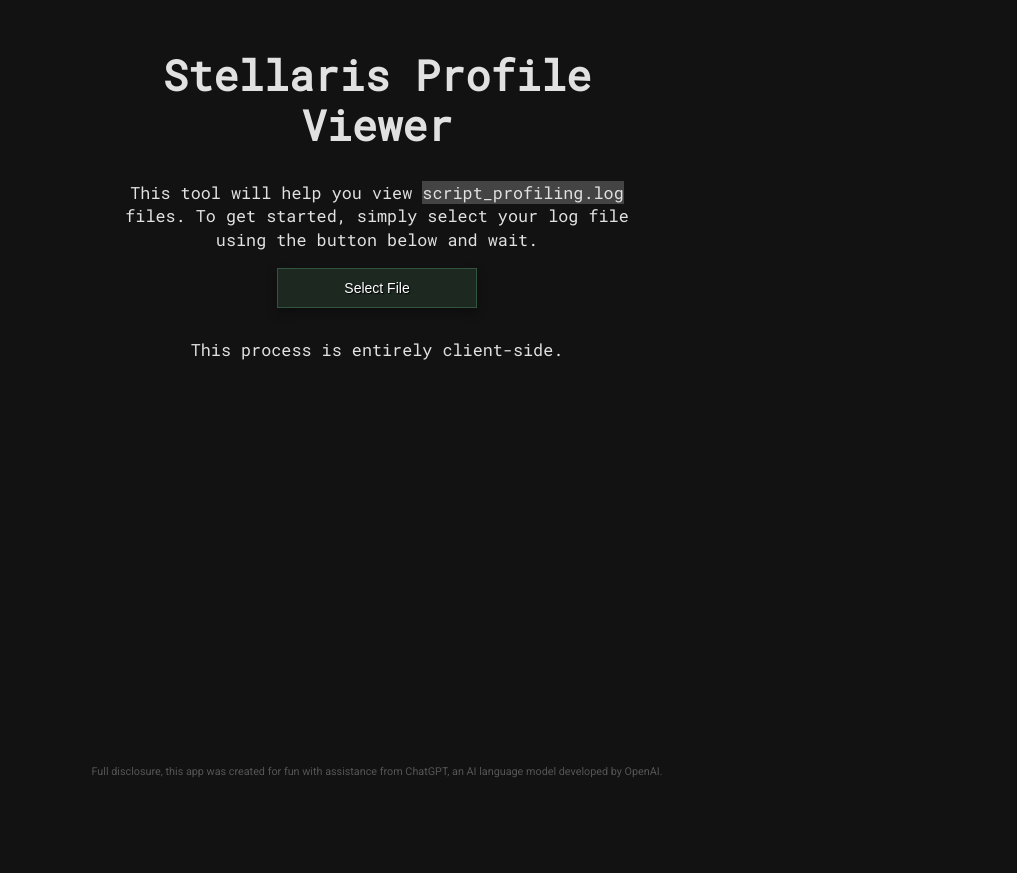
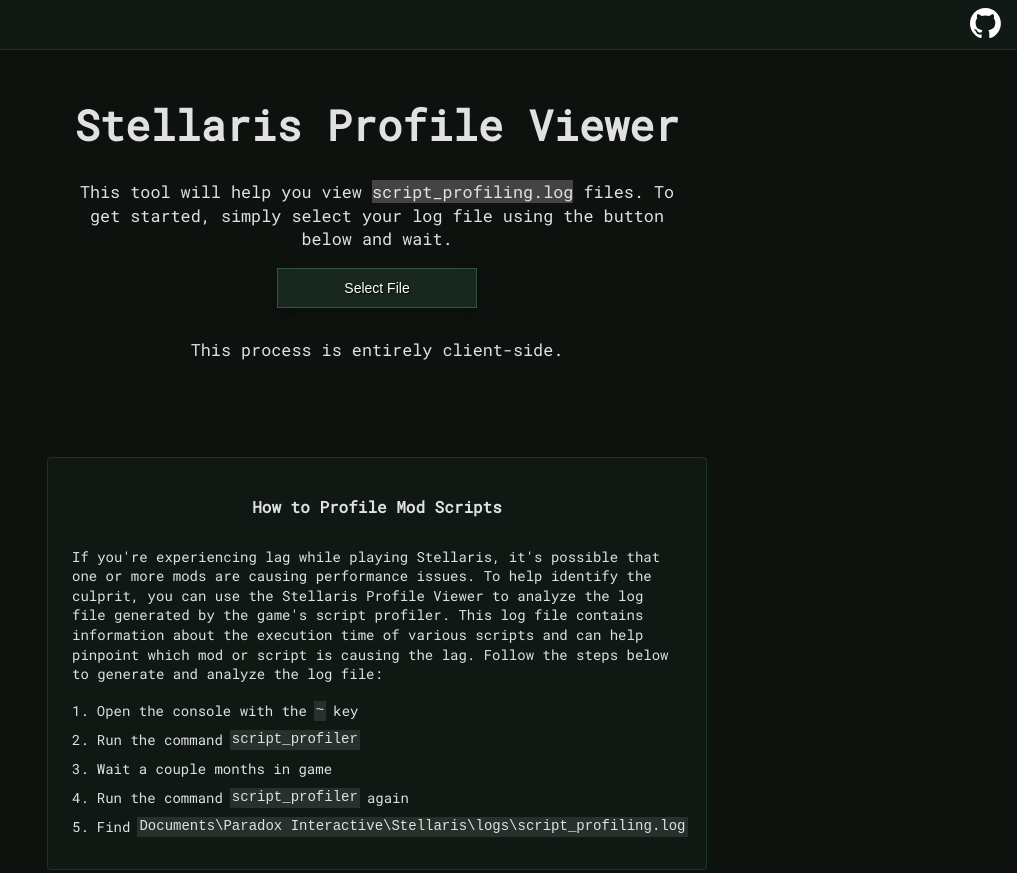
Before and after one commit to abrenneke/stellaris-profile-viewer, a plain HTML site: page index.html in a window 1280 px wide. Shown: the top 873 px of the page, without its empty margins (263-1280 px from the left). Before the commit the page ends 800 px from the top, so only its background shows below. Drawn offline with Linux system fonts and the light colour scheme.

Commit message:
More awesome additions

```diff
--- a/index.css
+++ b/index.css
@@ -3,7 +3,7 @@
 }
 
 :root {
-    --background-color: #121212;
+    --background-color: #0D120F;
     --foreground-color: #e1e1e1;
     --accent-color: #3d6f4f;
     --accent-dark-color: #2c4d37;
@@ -11,6 +11,13 @@
     --text-muted-color: #555;
     --error-color-bg: rgba(255, 51, 51, 0.2);
     --error-color-border: rgba(255, 51, 51, 0.5);
+    --button-bg: rgba(75, 130, 94, 0.2);
+    --button-bg-hover: rgba(255, 165, 0, 0.2);
+    --button-border: rgba(75, 130, 94, 0.5);
+    --button-border-hover: rgba(255, 165, 0, 0.5);
+    --button-shadow: 0 5px 10px rgba(0, 0, 0, 0.3);
+    --ui-panel-border: rgba(61, 111, 79, 0.3);
+    --ui-panel-bg: rgba(75, 130, 94, 0.06);
 }
 
 
@@ -146,7 +153,7 @@ body {
 /* Entry */
 
 #entry-container {
-    max-width: 600px;
+    max-width: 700px;
     margin: 0 auto;
     padding: 50px 20px;
     text-align: center;
@@ -251,10 +258,10 @@ body {
     height: 40px;
     cursor: pointer;
     padding: 10px 32px;
-    background-color: rgba(75, 130, 94, 0.2);
-    border: 1px solid rgba(75, 130, 94, 0.5);
+    background-color: var(--button-bg);
+    border: 1px solid var(--button-border);
     border-radius: 0;
-    box-shadow: 0 5px 10px rgba(0, 0, 0, 0.3);
+    box-shadow: var(--button-shadow);
     max-width: 200px;
     margin: 0 auto;
     color: #fff;
@@ -266,7 +273,99 @@ body {
 }
 
 .button:hover {
-    background-color: rgba(255, 165, 0, 0.2);
-    border: 1px solid rgba(255, 165, 0, 0.5);
+    background-color: var(--button-bg-hover);
+    border: 1px solid var(--button-border-hover);
     box-shadow: 0 5px 10px rgba(255, 165, 0, 0.1);
 }
+
+#toolbar {
+    background-color: var(--ui-panel-bg);
+    border-bottom: 1px solid var(--ui-panel-border);
+    height: 50px;
+    display: flex;
+    justify-content: space-between;
+    align-items: center;
+    padding: 0 16px;
+}
+
+#toolbar-select-file-button {
+    display: none;
+}
+
+#left-toolbar {
+    display: flex;
+    align-items: center;
+    gap: 16px;
+}
+
+#right-toolbar {
+    display: flex;
+    align-items: center;
+    gap: 16px;
+}
+
+#right-toolbar img {
+    height: 30px;
+}
+
+#how-to-profile-section {
+    margin-top: 96px;
+    border: 1px solid var(--ui-panel-border);
+    background-color: var(--ui-panel-bg);
+    padding: 24px;
+    border-radius: 4px;
+}
+
+
+#how-to-profile-section h2 {
+    font-size: 16px;
+    font-weight: 700;
+    margin-bottom: 16px;
+}
+
+#how-to-profile-section p {
+    font-size: 14px;
+    font-weight: 400;
+    margin-bottom: 16px;
+    text-align: left;
+}
+
+#how-to-profile-section ol {
+    list-style-type: decimal;
+    list-style-position: inside;
+    counter-reset: item;
+    margin: 0;
+    padding: 0;
+    font-size: 14px;
+}
+
+#how-to-profile-section li {
+    display: flex;
+    align-items: center;
+    margin-bottom: 8px;
+    line-height: 1.5;
+    white-space: nowrap;
+}
+
+#how-to-profile-section li::before {
+    content: counter(item) ". ";
+    counter-increment: item;
+    margin-right: 8px;
+}
+
+
+code,
+kbd {
+    display: inline-flex;
+    padding: 0 2px;
+    background-color: rgba(255, 255, 255, 0.1);
+    margin: 0 0.5em;
+    line-height: 1.4em;
+    position: relative;
+    top: 1px;
+}
+
+#select-file-section {
+    max-width: 600px;
+    margin: 0 auto;
+}
--- a/index.html
+++ b/index.html
@@ -11,24 +11,52 @@
     <link href="https://fonts.googleapis.com/css?family=Roboto:400,700" rel="stylesheet">
     <link href="https://fonts.googleapis.com/css2?family=Roboto+Mono&display=swap" rel="stylesheet">
     <link href="./index.css" rel="stylesheet">
+    <link rel="icon" type="image/x-icon" href="./stellaris.ico">
     <script src="./index.js" defer type="module"></script>
 </head>
 
 <body>
     <div id="wrapper">
         <div id="container">
+            <div id="toolbar">
+                <div id="left-toolbar">
+                    <label class="button" id="toolbar-select-file-button" for="file">Select File</label>
+                </div>
+                <div id="right-toolbar">
+                    <a href="https://github.com/abrenneke/stellaris-profile-viewer"><img src="./github-mark-white.svg"
+                            alt="GitHub Repository">
+                    </a>
+                </div>
+            </div>
             <div id="table-container"></div>
             <div id="entry-container">
                 <h1>Stellaris Profile Viewer</h1>
-                <p>This tool will help you view
-                    <span class="mono">script_profiling.log</span> files. To get started, simply select your log file
-                    using
-                    the button below and wait.
-                </p>
-                <label class="button" for="file">Select File</label>
-                <input type="file" id="file">
-                <p>This process is entirely client-side.</p>
+                <section id="select-file-section">
+                    <p>This tool will help you view <span class="mono">script_profiling.log</span> files. To get
+                        started, simply select your log file using the button below and wait.</p>
+                    <label class="button" for="file">Select File</label>
+                    <input type="file" id="file">
+                    <p>This process is entirely client-side.</p>
+                </section>
+                <section id="how-to-profile-section">
+                    <h2>How to Profile Mod Scripts</h2>
+                    <p>If you're experiencing lag while playing Stellaris, it's possible that one or more mods are
+                        causing performance issues. To help identify the culprit, you can use the Stellaris Profile
+                        Viewer to analyze the log file generated by the game's script
+                        profiler. This log file contains information about the execution time of various scripts and can
+                        help pinpoint which mod or script is causing the lag. Follow the steps below to generate and
+                        analyze the log file:</p>
+                    <ol>
+                        <li>Open the console with the <kbd>~</kbd> key</li>
+                        <li>Run the command <code>script_profiler</code></li>
+                        <li>Wait a couple months in game</li>
+                        <li>Run the command <code>script_profiler</code> again</li>
+                        <li>Find <code>Documents\Paradox Interactive\Stellaris\logs\script_profiling.log</code></li>
+                    </ol>
+                </section>
             </div>
+
+
             <div id="error-container">
                 <div class="error-message-container">
                     <h2>Error</h2>
--- a/index.js
+++ b/index.js
@@ -27,6 +27,8 @@ input.addEventListener('change', function () {
 
             document.getElementById('entry-container').style.display = 'none';
             renderTable(document.getElementById('container'), nested_data.slice(0, 100));
+
+            document.getElementById('toolbar-select-file-button').style.display = 'flex';
         } catch (err) {
             document.getElementById('entry-container').style.display = 'none';
             showError(err.message);
@@ -40,8 +42,8 @@ const tryAgainButton = document.getElementById('try-again');
 
 tryAgainButton.addEventListener('click', function () {
     input.click();
+    document.getElementById('toolbar-select-file-button').style.display = 'none';
 });
-
 
 function showError(message) {
     const errorContainer = document.getElementById("error-container");
@@ -49,5 +51,3 @@ function showError(message) {
     errorText.innerText = message;
     errorContainer.style.display = "block";
 }
-
-document.body.appendChild(input);
```
Also changed, not shown: github-mark-white.svg (added), stellaris.ico (added).
